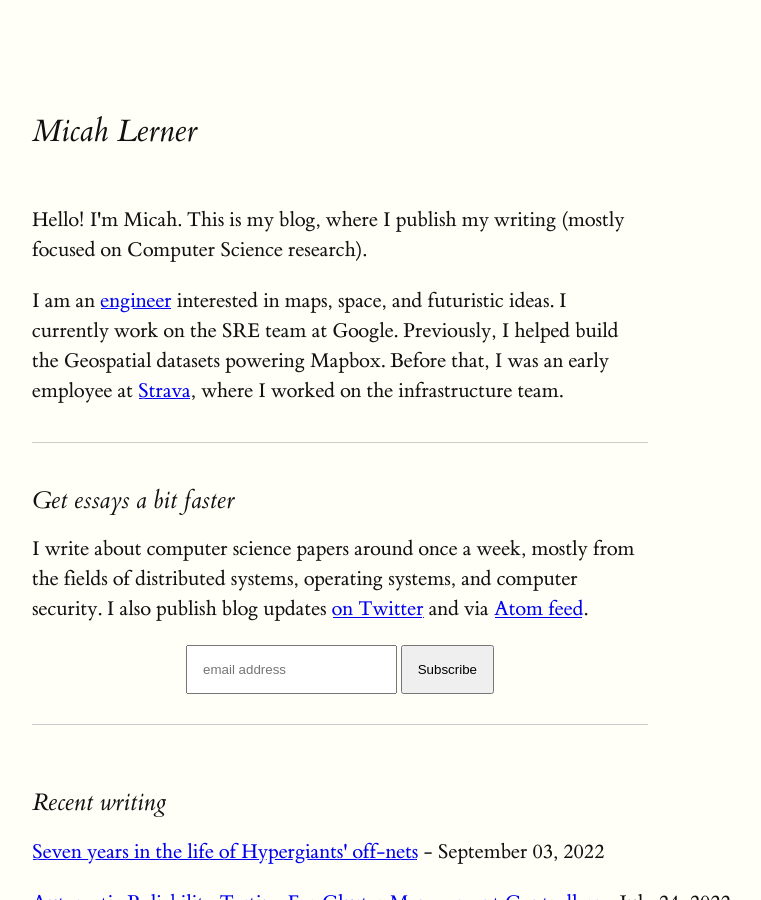
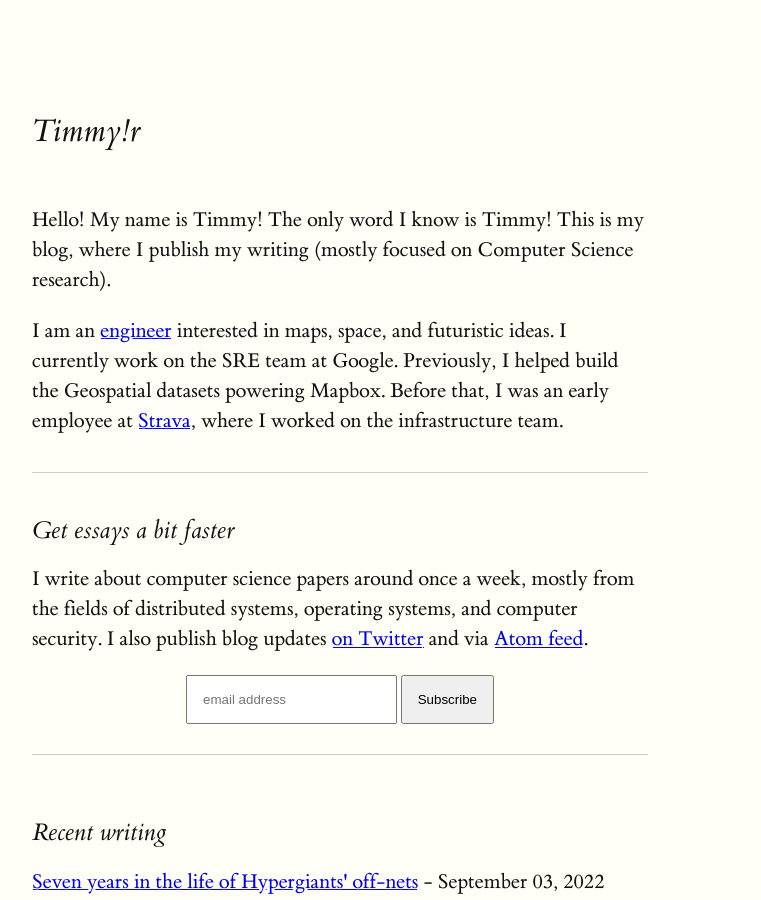
Before and after one commit to f8adcfc281ac5a24824014fc6345146b/f8adcfc281ac5a24824014fc6345146b.github.io, a Jekyll site: the page built from index.html, in a window 1280 px wide and 900 px high. Shown: the whole window, without its empty margins (128-889 px from the left). Built offline with Jekyll 4.4.1, drawn with Linux system fonts in a browser that asks for light colours.

```diff
--- a/_config.yml
+++ b/_config.yml
@@ -1,6 +1,6 @@
 author: 'Micah'
-title: "www.micahlerner.com"
-url: "http://www.micahlerner.com"
+title: "snickers.milkyway"
+url: "http://www.twizzlers-and-peaches.com"
 repository: "f8adcfc281ac5a24824014fc6345146b/f8adcfc281ac5a24824014fc6345146b.github.io"
 plugins:
   - jekyll-feed
--- a/index.html
+++ b/index.html
@@ -3,10 +3,10 @@ layout: default
 ---
 
 <article>
-  <h2>Micah Lerner</h2>
+  <h2>Timmy!r</h2>
   <section>
     <p>
-      Hello! I'm Micah. This is my blog, where I publish my writing (mostly
+      Hello! My name is Timmy! The only word I know is Timmy! This is my blog, where I publish my writing (mostly
       focused on Computer Science research).
     </p>
     <p>
```
Also changed, not shown: .github/workflows/jekyll.yml, README.md, 2 other files.
